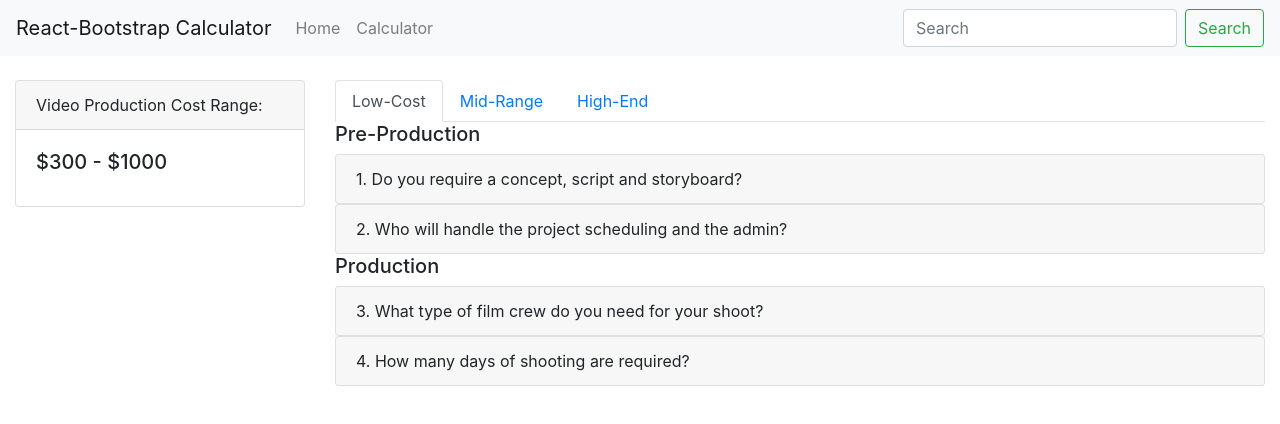
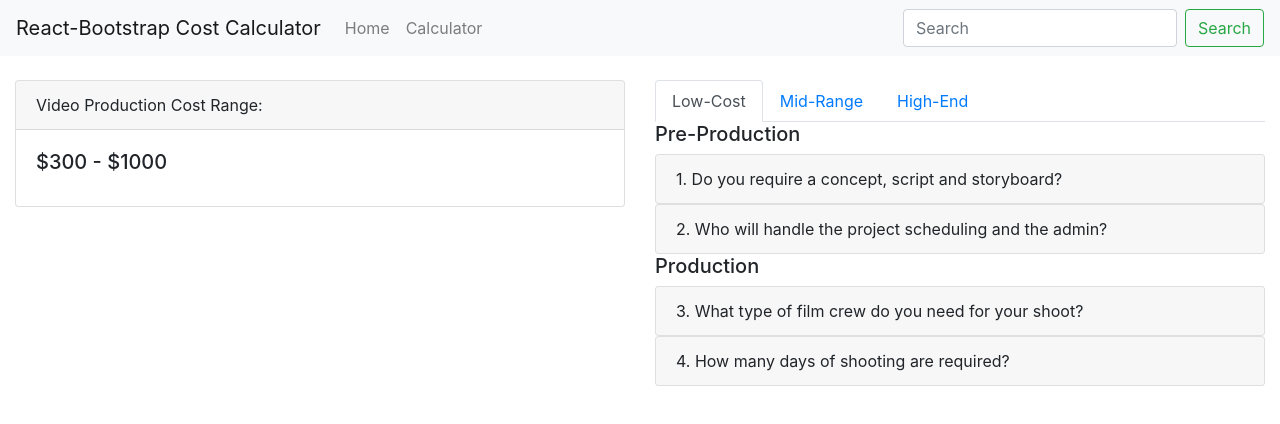
Before and after one commit to KosenkoDmitriy/react-calculator-accordion, a React (Create React App) app: page / in a window 1280 px wide. Shown: the top 424 px of the page. Built offline with nearby package versions, Linux system fonts and the light colour scheme.

Commit message:
responsive layout

```diff
--- a/src/App.js
+++ b/src/App.js
@@ -220,7 +220,7 @@
     return (
     <div className="App">
       <Navbar bg="light" expand="lg">
-        <Navbar.Brand href="#">React-Bootstrap Calculator</Navbar.Brand>
+        <Navbar.Brand href="#">React-Bootstrap Cost Calculator</Navbar.Brand>
         <Navbar.Toggle aria-controls="basic-navbar-nav" />
         <Navbar.Collapse id="basic-navbar-nav">
           <Nav className="mr-auto">
@@ -236,7 +236,7 @@
       <br/>
       <Container fluid>
         <Row>
-          <Col md={3}>
+          <Col sm={3} md={4} lg={6}>
             <Card>
               <Card.Header>Video Production Cost Range:</Card.Header>
               <Card.Body>
@@ -273,7 +273,7 @@
             </Table>
 
           </Col>
-          <Col md={9}>
+          <Col sm={9} md={8} lg={6} style={{overflowY:'scroll', height: '85vh'}}>
             <Tabs defaultActiveKey={tabs[0].id} id="uncontrolled-tab-example" onSelect={this.updateCostRange }>
               { tabs.map((tab,index) =>
                 // <Tab eventKey={tab.id} title={tab.title} onChange={(e)=>this.updateCostRange(e,index) } value={index}>
```
